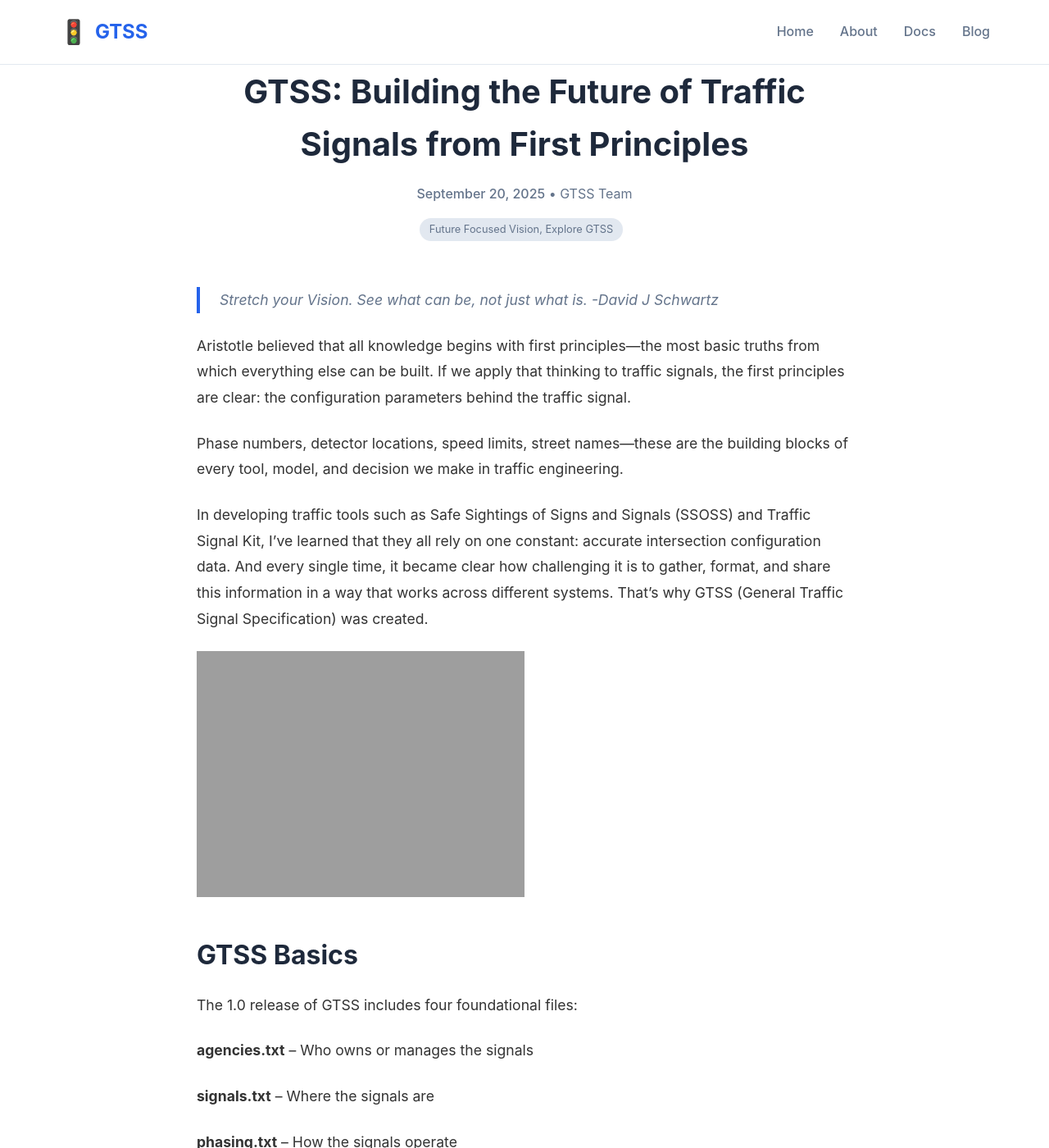
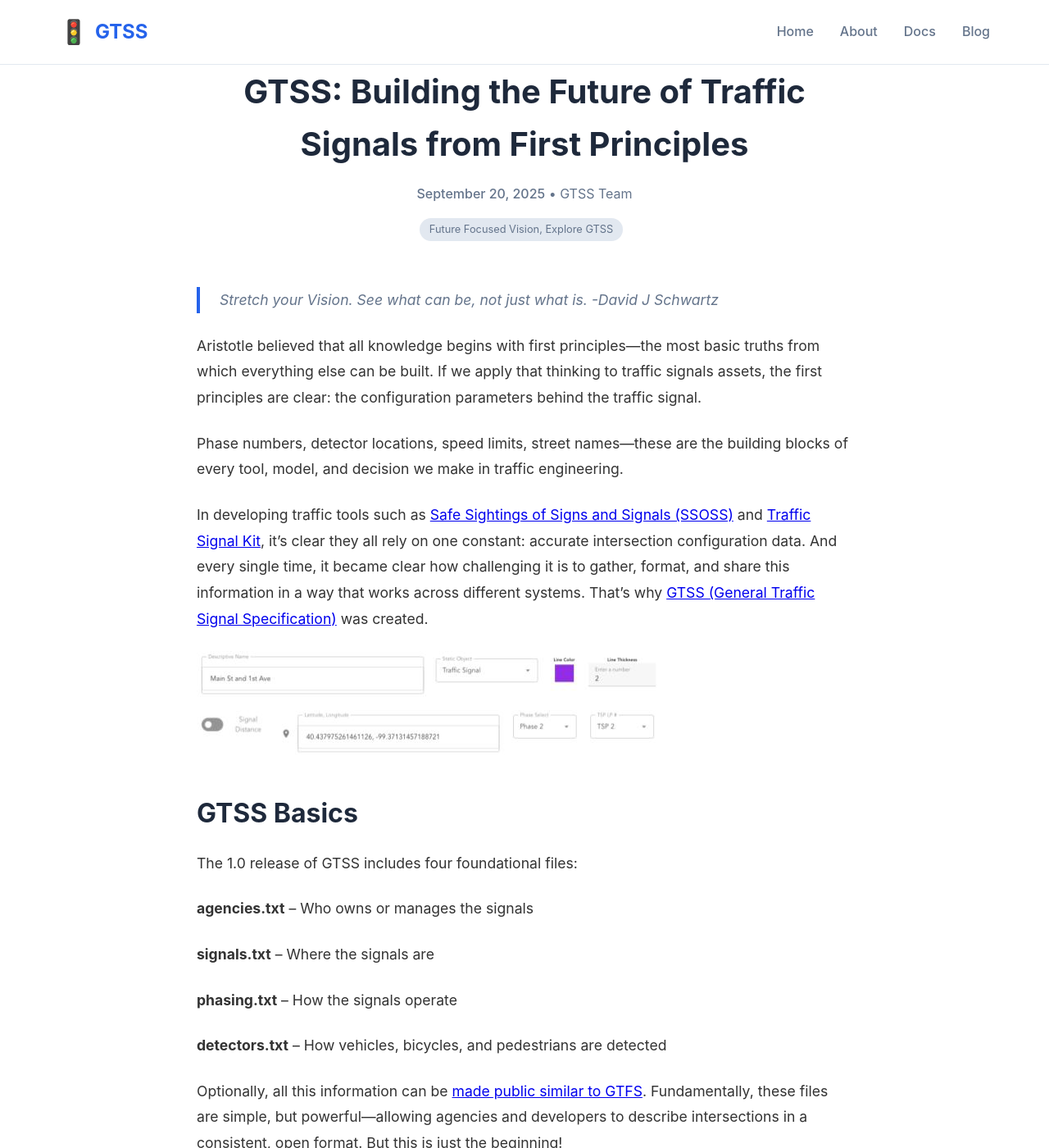
Before and after one commit to redmond2742/GTSS, a Jekyll site: the page built from _posts/2025-09-20-gtss-traffic-signals-first-principles.md, in a window 1280 px wide and 1400 px high. Shown: the whole window at 82% size. Built offline with Jekyll 4.4.1, drawn with Linux system fonts in a browser that asks for light colours; some of the changed text lies outside the part shown.

Commit message:
updated blog links

```diff
--- a/_posts/2025-09-20-gtss-traffic-signals-first-principles.md
+++ b/_posts/2025-09-20-gtss-traffic-signals-first-principles.md
@@ -10,13 +10,13 @@
 
 > Stretch your Vision. See what can be, not just what is. -David J Schwartz
 
-Aristotle believed that all knowledge begins with first principles—the most basic truths from which everything else can be built. If we apply that thinking to traffic signals, the first principles are clear: the configuration parameters behind the traffic signal.
+Aristotle believed that all knowledge begins with first principles—the most basic truths from which everything else can be built. If we apply that thinking to traffic signals assets, the first principles are clear: the configuration parameters behind the traffic signal.
 
 Phase numbers, detector locations, speed limits, street names—these are the building blocks of every tool, model, and decision we make in traffic engineering.
 
-In developing traffic tools such as Safe Sightings of Signs and Signals (SSOSS) and Traffic Signal Kit, I’ve learned that they all rely on one constant: accurate intersection configuration data. And every single time, it became clear how challenging it is to gather, format, and share this information in a way that works across different systems. That’s why GTSS (General Traffic Signal Specification) was created.
+In developing traffic tools such as [Safe Sightings of Signs and Signals (SSOSS)](https://github.com/redmond2742/SSOSS) and [Traffic Signal Kit](https://www.trafficsignalkit.com/), it's clear they all rely on one constant: accurate intersection configuration data. And every single time, it became clear how challenging it is to gather, format, and share this information in a way that works across different systems. That’s why [GTSS (General Traffic Signal Specification)](https://redmond2742.github.io/GTSS/) was created.
 
-![Intersection Configuration in www.TrafficSignalKit.com]({{ "/assets/images/TrafficSignalKit-ConfigurationScreen.png" | relative_url }} =600x)
+![Intersection Configuration in www.TrafficSignalKit.com]({{ "/assets/images/TrafficSignalKit.com-ConfigurationInput.jpg" | relative_url }})
 
 ## GTSS Basics
 
@@ -30,7 +30,7 @@
 
 **detectors.txt** – How vehicles, bicycles, and pedestrians are detected
 
-Optionally, all this information can be made public similar to GTFS. Fundamentally, these files are simple, but powerful—allowing agencies and developers to describe intersections in a consistent, open format. But this is just the beginning!
+Optionally, all this information can be [made public similar to GTFS](https://transitfeeds.com/feeds). Fundamentally, these files are simple, but powerful—allowing agencies and developers to describe intersections in a consistent, open format. But this is just the beginning!
 
 ## A Vision for GTSS
 
@@ -44,7 +44,7 @@
 
 Signals don’t operate in isolation—they are part of corridors and networks. Yet today, coordination parameters such as cycle lengths, offsets, and splits often stay locked inside local systems.
 
-If GTSS expands to include these, agencies could compare coordination settings across jurisdictional boundaries. This would identify gaps or mismatches in synchronization to provide smoother travel for all users, regardless of city or county lines.
+If GTSS expands to include these timing parameters and schedules, agencies could compare coordination settings across jurisdictional boundaries. This would identify gaps or mismatches in synchronization to provide smoother travel for all users, regardless of city or county lines.
 
 This is the next step toward true responsible cross-regional traffic management.
 
```
Also changed, not shown: other parts of _posts/2025-09-20-gtss-traffic-signals-first-principles.md (+2 -3 lines), assets/images/TrafficSignalKit.com-ConfigurationInput.jpg (added).
